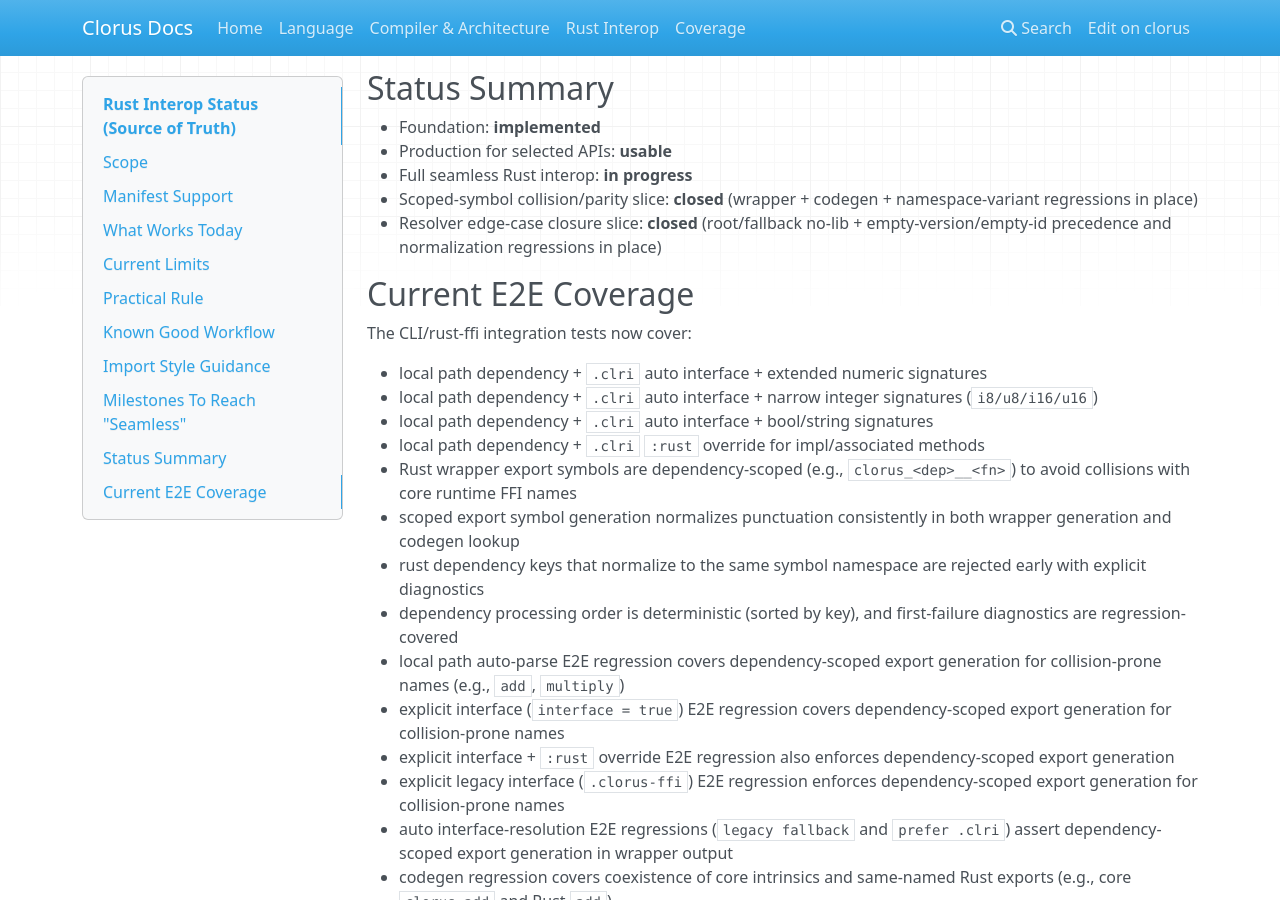
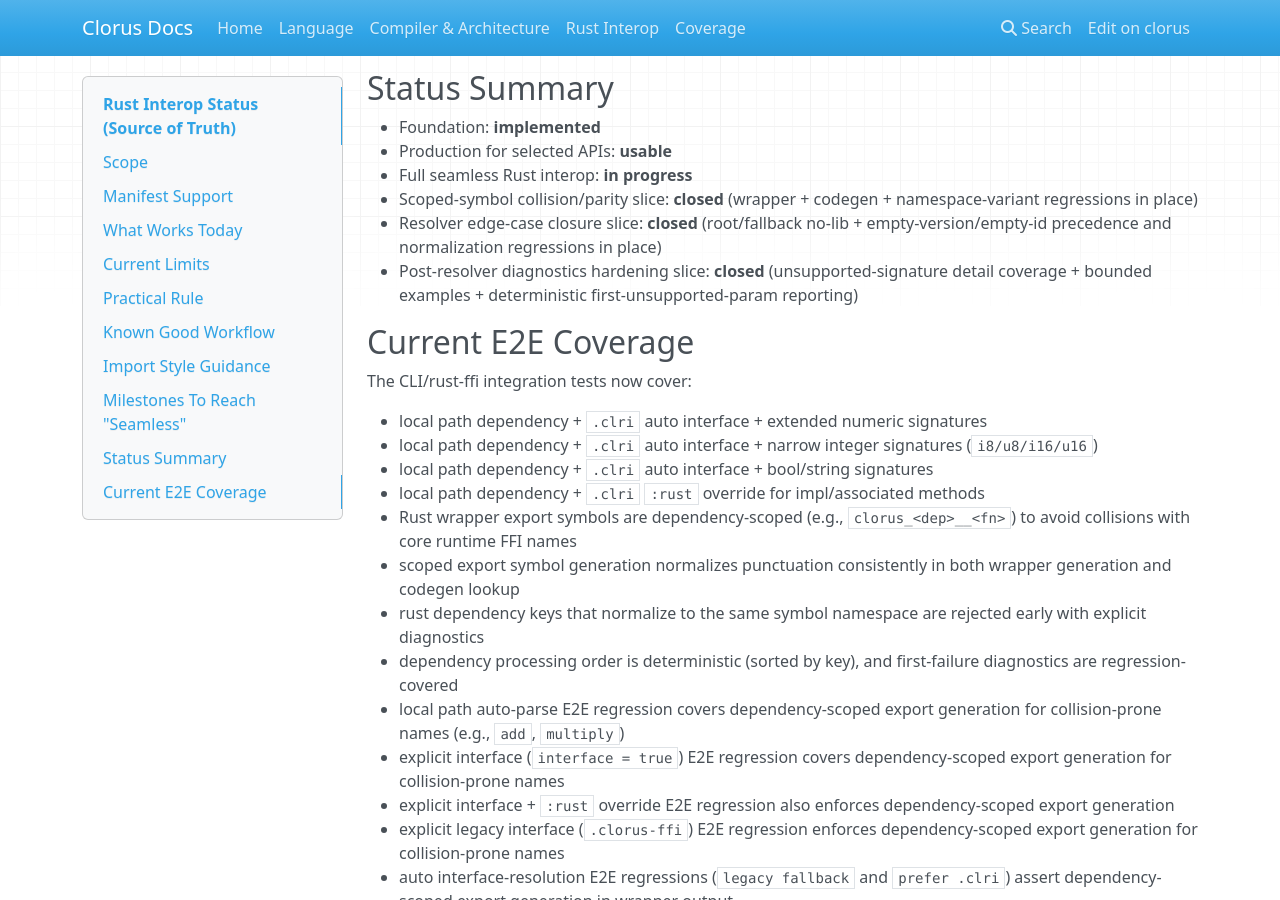
Before and after one commit to prabhugopal/clorus, an MkDocs documentation site: the page built from docs/RUST_INTEROP_STATUS.md, in a window 1280 px wide and 900 px high, scrolled down 3239 px. Built offline with MkDocs 1.6.1, drawn with Linux system fonts in a browser that asks for light colours; nearby versions of some CDN libraries.

Commit message:
docs: mark post-resolver rust-ffi hardening slice closed

```diff
--- a/docs/RUST_INTEROP_STATUS.md
+++ b/docs/RUST_INTEROP_STATUS.md
@@ -148,6 +148,7 @@ Today, reliable production path is:
 - Full seamless Rust interop: **in progress**
 - Scoped-symbol collision/parity slice: **closed** (wrapper + codegen + namespace-variant regressions in place)
 - Resolver edge-case closure slice: **closed** (root/fallback no-lib + empty-version/empty-id precedence and normalization regressions in place)
+- Post-resolver diagnostics hardening slice: **closed** (unsupported-signature detail coverage + bounded examples + deterministic first-unsupported-param reporting)
 
 ## Current E2E Coverage
 
```
